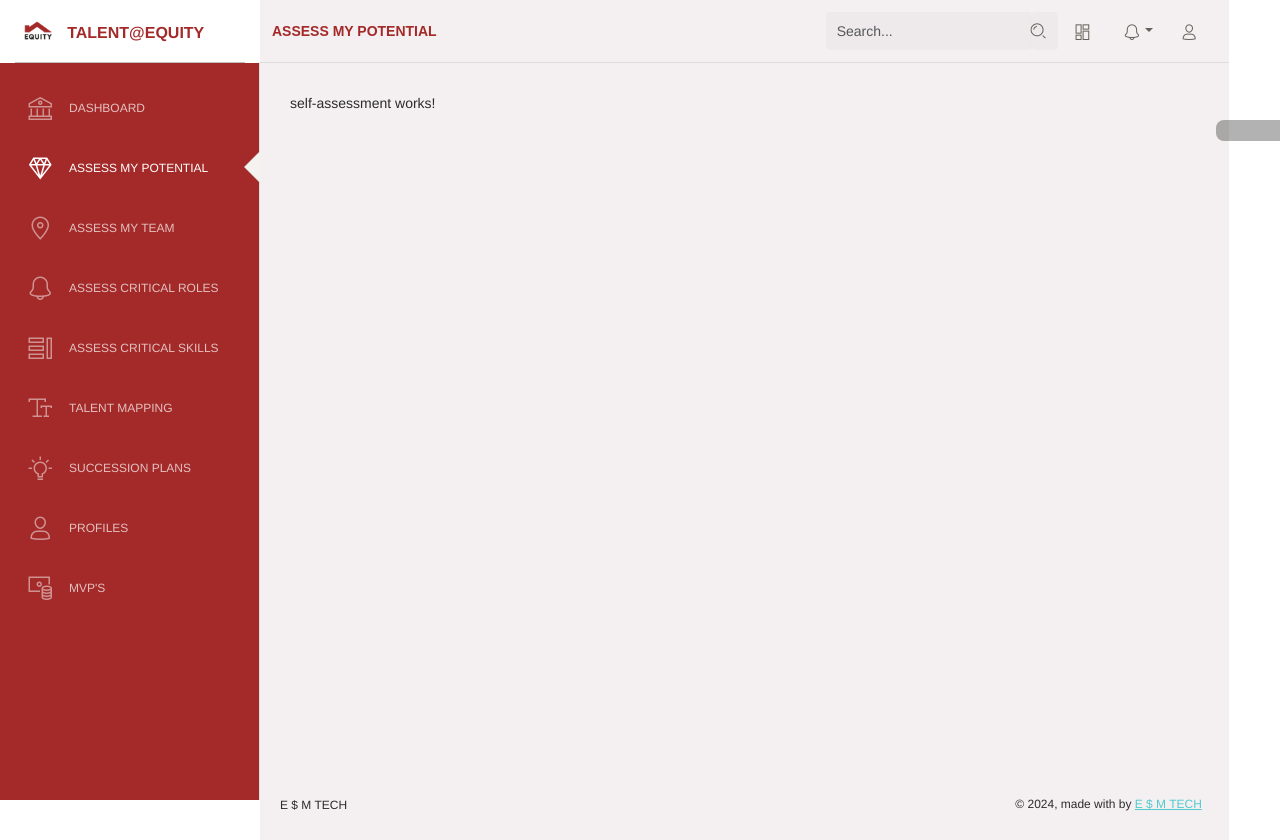
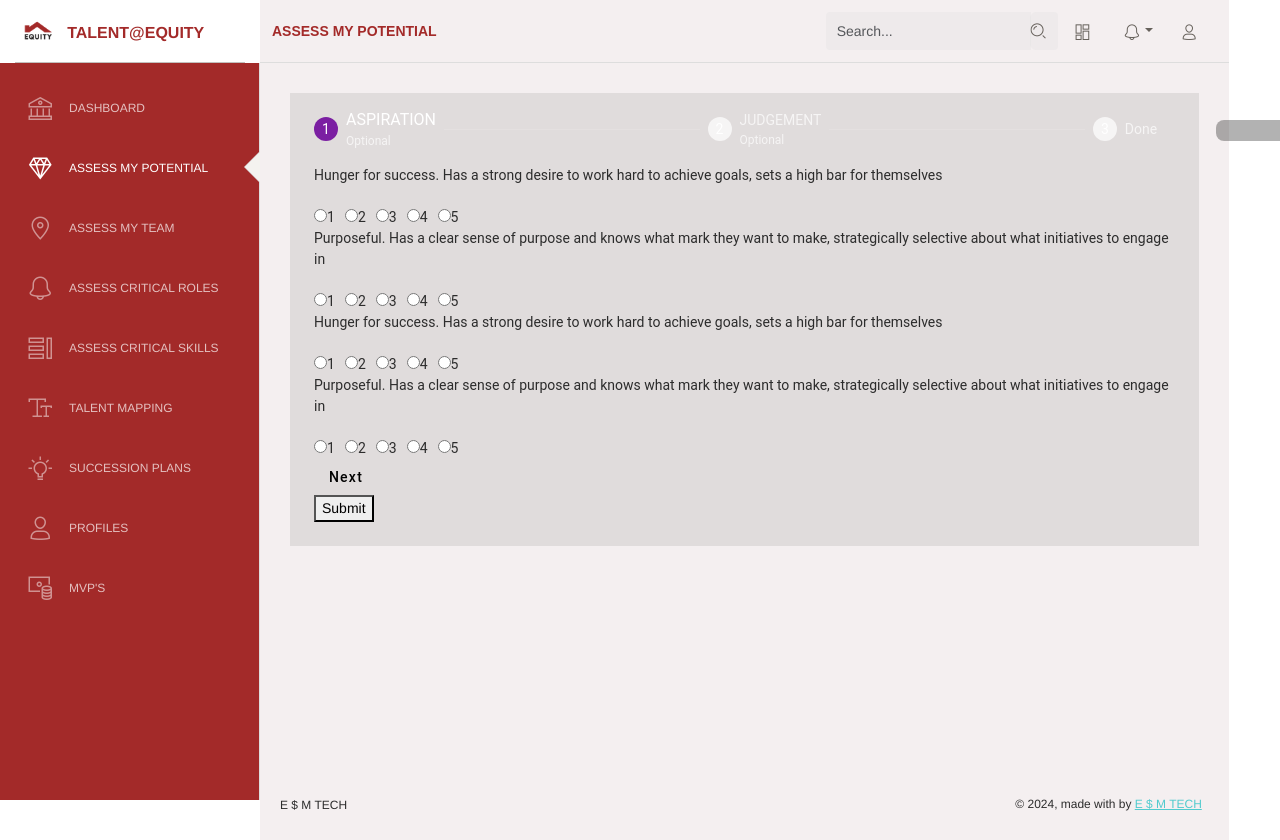
Before and after one commit to muhiasamuel/TMIS, an Angular app: page /assess-my-potential in a window 1280 px wide. Built offline with nearby package versions, Linux system fonts and the light colour scheme.

Commit message:
assessing my self optimum styling

```diff
--- a/package.json
+++ b/package.json
@@ -25,7 +25,7 @@
     "@angular/ssr": "^17.1.3",
     "@ng-bootstrap/ng-bootstrap": "^16.0.0",
     "@popperjs/core": "^2.11.8",
-    "bootstrap": "^5.3.2",
+    "bootstrap": "^5.3.3",
     "chart.js": "^4.4.1",
     "codelyzer": "^6.0.2",
     "express": "^4.18.2",
--- a/src/app/pages/self-assessment/self-assessment.component.html
+++ b/src/app/pages/self-assessment/self-assessment.component.html
@@ -1 +1,40 @@
-<p>self-assessment works!</p>
+
+<!-- <button mat-raised-button (click)="isOptional = !isOptional">
+    {{!isOptional ? 'Enable optional steps' : 'Disable optional steps'}}
+  </button> -->
+ <div>
+
+ </div >
+  <mat-stepper linear #stepper style="background-color: rgb(224, 220, 220);">
+    <mat-step [stepControl]="aspirationForm" [optional]="isOptional" *ngFor="let attr of potential_attributes; let i = index">
+      <form [formGroup]="aspirationForm" (ngSubmit)="onSubmit()">
+        <ng-template matStepLabel>{{attr.potential_attributes_name | uppercase}}</ng-template>
+        <div *ngFor="let potential of potentials">
+            <span>{{potential.Descriptor}}</span>
+            <br><br>
+            <span *ngFor="let option of options">
+              <input
+              type="radio"
+              [value]="option"
+              [formControlName]="potential.Descriptor"
+             >
+              <span style="letter-spacing: 10px;">{{option}}</span>
+          </span>
+        </div>
+
+        <div style="color: black;">
+          <button mat-button matStepperNext style="color: black;">Next</button>
+        </div>
+        <button type="submit">Submit</button>
+      </form>
+    </mat-step>
+
+    <mat-step>
+      <ng-template matStepLabel>Done</ng-template>
+      <p>You are now done.</p>
+      <div>
+        <button mat-button matStepperPrevious>Back</button>
+        <button mat-button (click)="stepper.reset()">Reset</button>
+      </div>
+    </mat-step>
+  </mat-stepper>
--- a/src/app/pages/self-assessment/self-assessment.component.scss
+++ b/src/app/pages/self-assessment/self-assessment.component.scss
@@ -0,0 +1,7 @@
+.mat-stepper-horizontal {
+    margin-top: 8px;
+  }
+
+  .mat-mdc-form-field {
+    margin-top: 16px;
+  }
--- a/src/app/pages/self-assessment/self-assessment.component.ts
+++ b/src/app/pages/self-assessment/self-assessment.component.ts
@@ -2,6 +2,7 @@ import { Component, OnInit } from '@angular/core';
 import { Router } from '@angular/router';
 import { AssessmentService } from '../../services/data/assessment.service';
 import { log } from 'console';
+import { Validators, FormBuilder, FormControl, FormGroup } from '@angular/forms';
 
 @Component({
   selector: 'app-self-assessment',
@@ -9,22 +10,45 @@ import { log } from 'console';
   styleUrl: './self-assessment.component.scss'
 })
 export class SelfAssessmentComponent implements OnInit{
-  asessment: any=''
-  aspiration:any =''
-  constructor(private route:Router,
-   public dataService:AssessmentService){}
+  options = [1,2,3,4,5]
+  potential_attributes = [{ 'potential_attributes_name':'aspiration'},{'potential_attributes_name':'judgement'}]
+  data :any;
+  aspirationForm!: FormGroup;
+  potentials:Array<any> = [
+    {id: 1, Potintial: 'Aspiration', Descriptor:'Hunger for success. Has a strong desire to work hard to achieve goals, sets a high bar for themselves'},
+    {id: 2, Potintial: 'Aspiration', Descriptor:'Purposeful. Has a clear sense of purpose and knows what mark they want to make, strategically selective about what initiatives to engage in'},
+    {id: 1, Potintial: 'judjement', Descriptor:'Hunger for success. Has a strong desire to work hard to achieve goals, sets a high bar for themselves'},
+    {id: 2, Potintial: 'judgement', Descriptor:'Purposeful. Has a clear sense of purpose and knows what mark they want to make, strategically selective about what initiatives to engage in'},
+  ];
 
-    ngOnInit(): void {
-      this.getAssessmentData()
-    }
+  ngOnInit(): void {
+    this.aspirationForm = this.fb.group([]);
+    this.potentials.forEach(item => {
+      this.aspirationForm.addControl(item.Descriptor.toString(), new FormControl('', Validators.required));
+    });
+  }
 
-    getAssessmentData(){
-     let data = this.dataService.getData()
-     this.asessment = data
-     this.aspiration = data[0]
-     console.log(this.aspiration);
+  // selectedOption:string = '';
+  // radioChangeHandler ( event:any) {
 
+  //   this.data = {
+  //     "potential":this.potentials,
+  //     "selected Option":event.target.value
+  //   }
+  //   this.selectedOption = event.target.value
+  //   console.log(this.data)
+  // }
+  // firstFormGroup = this._formBuilder.group({
+  //   firstCtrl: ['', Validators.required],
+  // });
+  secondFormGroup = this.fb.group({
+    secondCtrl: '',
+  });
+  isOptional = true;
 
-    }
+  constructor(private fb: FormBuilder) {}
 
+  onSubmit() {
+    console.log(this.aspirationForm.value);
+  }
 }
```
Also changed, not shown: src/app/pages/talent-mapping/talent-mapping.component.ts (line endings or trailing spaces), 1 other file (tests, documents, lock files or other folders).
